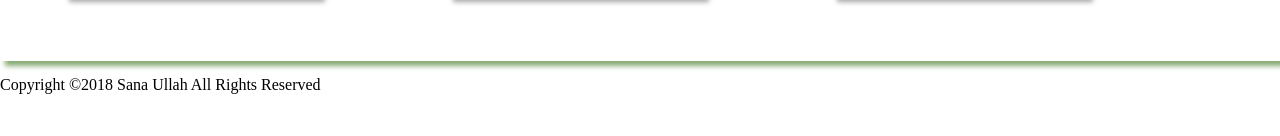
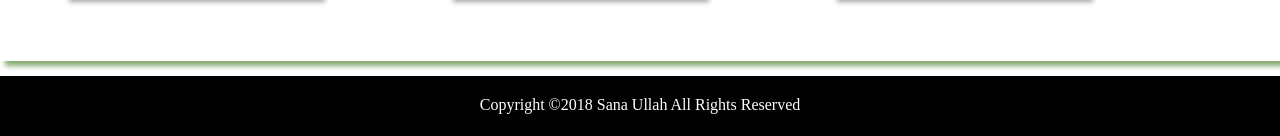
Before and after one commit to sanaaullah/friendsforever, a plain HTML site: page index.html in a window 1280 px wide. Shown: the part 2028-2164 px from the top of the page. Before the commit the page ends 2122 px from the top, so only its background shows below. Drawn offline with nearby package versions, Linux system fonts and the light colour scheme.

Commit message:
Update style.css

```diff
--- a/style.css
+++ b/style.css
@@ -71,10 +71,9 @@
   margin: 30px 20px 0 10px;
   padding: 20px;
   box-shadow: 5px 5px 5px #87AC75;
-  overflow: scroll;
+  overflow: visible;
 }
--moz- (Firefox):.main{
-  overflow: -moz-scrollbars-none; }
+
 .friendlist{
   margin-top: 15px;
   margin-bottom: 15px;
@@ -108,3 +107,10 @@
   text-align: center;
   font-size: 12px;
 }
+footer{
+  height:60px;
+  background: black;
+  color: white;
+  text-align: center;
+  padding: 20px;
+}
```
